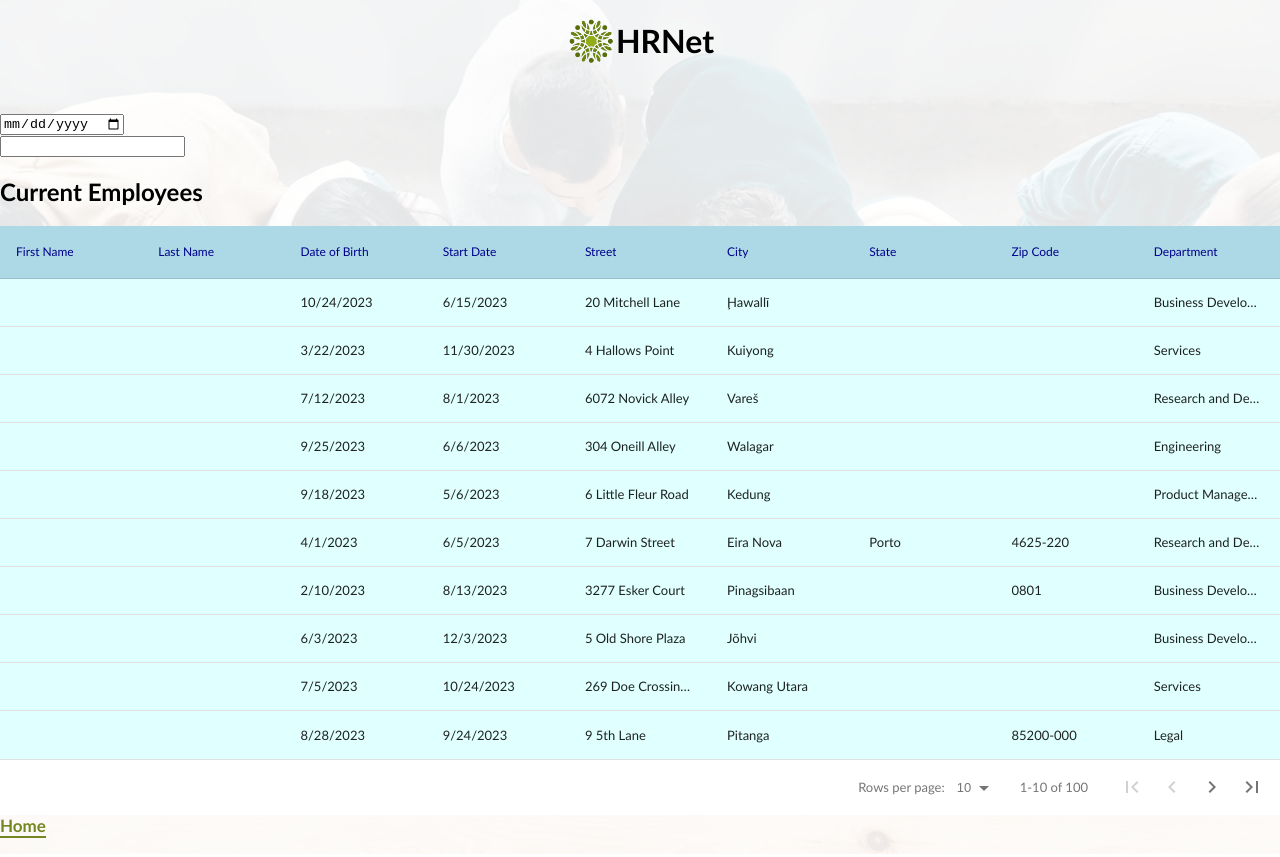
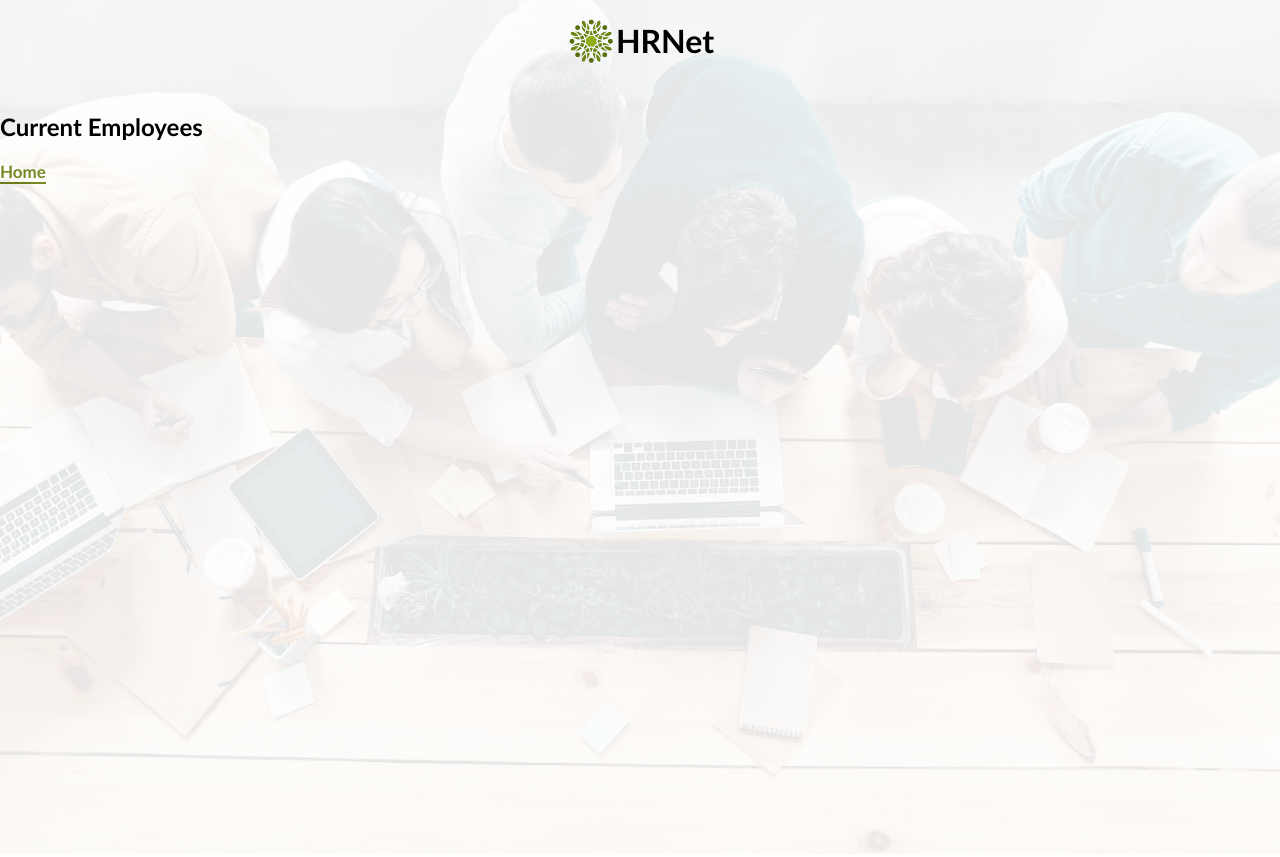
Before and after one commit to mohaali77/P14-JS-React, a React (Create React App) app in the folder hrnet/: page /employee-list in a window 1280 px wide. Built offline with nearby package versions, Linux system fonts and the light colour scheme.

Commit message:
Update EmployeeList.jsx

```diff
--- a/hrnet/src/pages/EmployeeList/EmployeeList.jsx
+++ b/hrnet/src/pages/EmployeeList/EmployeeList.jsx
@@ -1,14 +1,12 @@
 import { Link } from "react-router-dom";
 import './style/EmployeeList.css'
-import { useState } from 'react';
-import DataTable from 'react-data-table-component'
-import mockData from '../../data/mockData.json'
+
 
 export function EmployeeList() {
 
-    const [data, setData] = useState(mockData)
+    //  const [data, setData] = useState(mockData)
 
-    const customStyles = {
+    /*   const customStyles = {
            headRow: {
                style: {
                    backgroundColor: 'lightblue', // Couleur de fond de la ligne d'en-tête
@@ -29,11 +27,11 @@ export function EmployeeList() {
        const columns = [
            {
                name: 'First Name',
-            selector: row => row.first_name,
+               selector: row => row.firstName,
                sortable: true
            },
            {
-            name: 'Last Name', selector: row => row.last_name,
+               name: 'Last Name', selector: row => row.lastName,
                sortable: true
            },
            {
@@ -80,25 +78,13 @@ export function EmployeeList() {
                return rowValues.some(value => value.toLowerCase().includes(searchTerm));
            });
            setData(dataFiltered)
-    }
+       }*/
 
     return (
         <>
             <section class="container-employee-list">
-                <input type="date" />
-                <div><input onChange={handleFilter}
-                    className="searchBar" type="text" /></div>
-
                 <h2>Current Employees</h2>
-                <div className="container-table"  >
-                    <DataTable
-                        customStyles={customStyles}
-                        columns={columns}
-                        data={data}
-                        fixedHeader
-                        pagination
-                        s />
-                </div>
+                <div className="container-table"></div>
             </section>
             <Link to="/">Home</Link>
         </>
```
Lines whose indentation alone changed are shown as unchanged.
